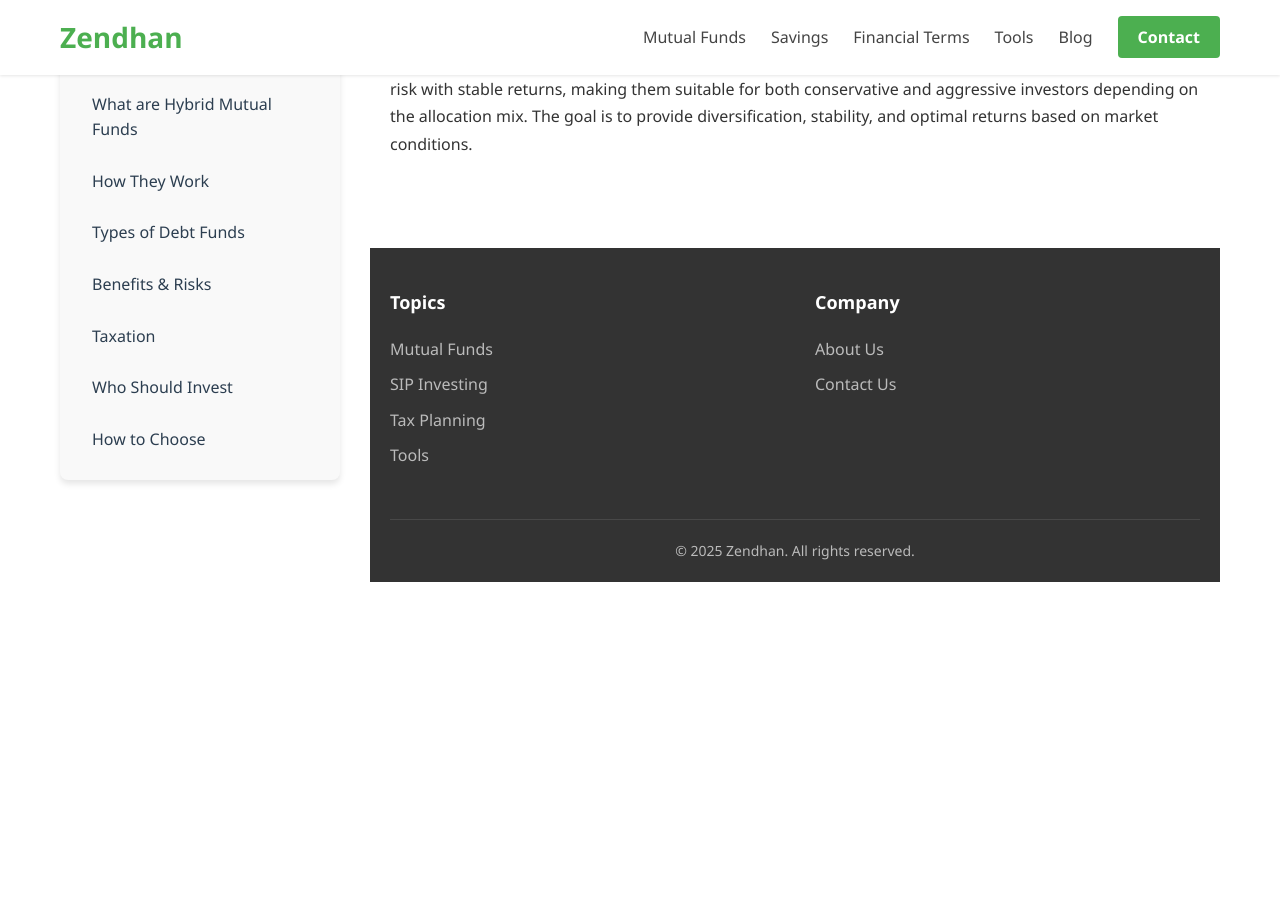
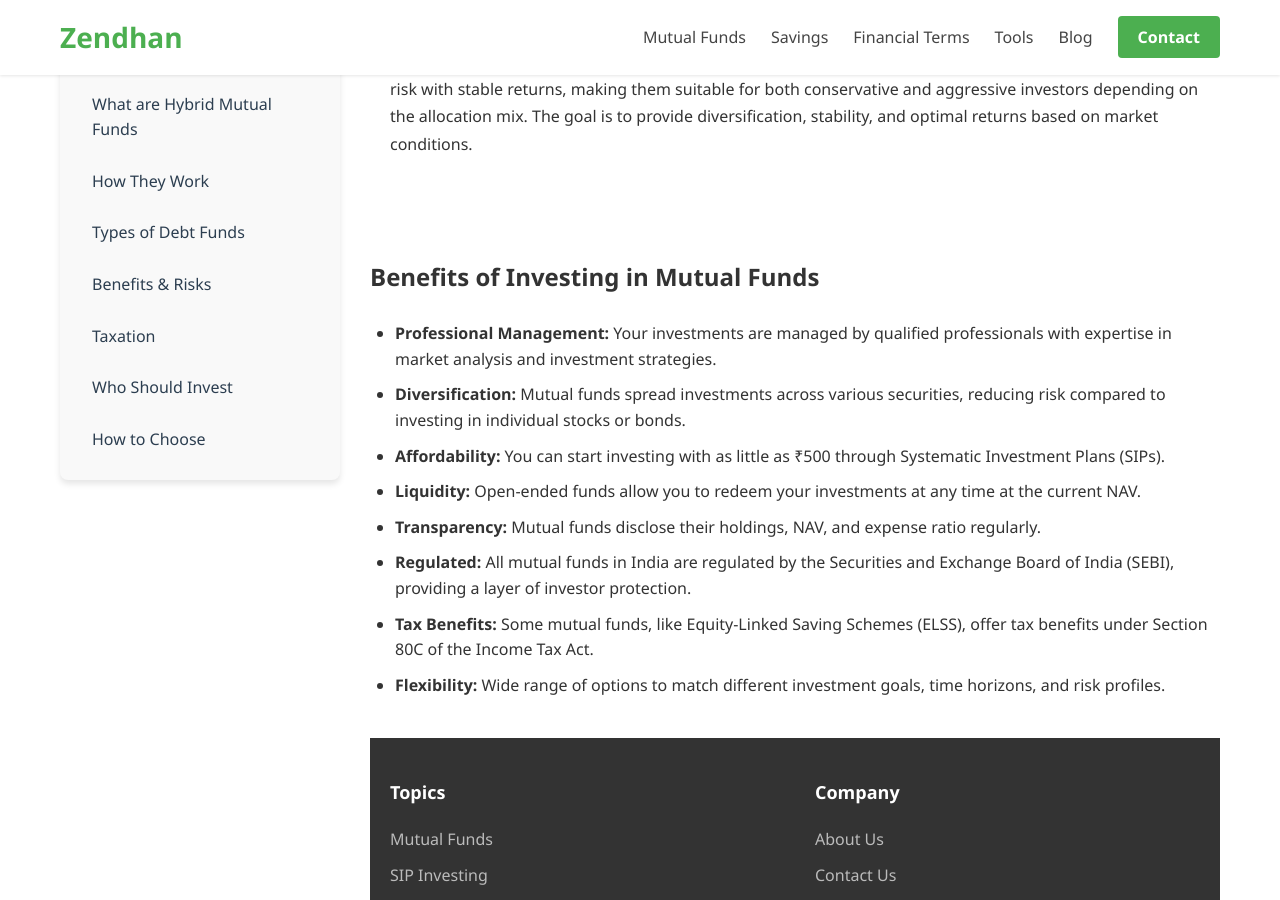
Before and after one commit to nandan11/zendhan, a Jekyll site: the page built from hybrid-funds.html, in a window 1280 px wide and 900 px high, scrolled down 441 px. Built offline with Jekyll 4.4.1, drawn with Linux system fonts in a browser that asks for light colours; before the commit the page ends 1043 px from its top, so only the background shows below that.

Commit message:
Update hybrid-funds.html

```diff
--- a/hybrid-funds.html
+++ b/hybrid-funds.html
@@ -35,6 +35,19 @@ custom_css:
 
      </div>
   </div>
+   <div class="content-block">
+        <h2 id="benefits-of-investing">Benefits of Investing in Mutual Funds</h2>
+        <ul>
+            <li><strong>Professional Management:</strong> Your investments are managed by qualified professionals with expertise in market analysis and investment strategies.</li>
+            <li><strong>Diversification:</strong> Mutual funds spread investments across various securities, reducing risk compared to investing in individual stocks or bonds.</li>
+            <li><strong>Affordability:</strong> You can start investing with as little as ₹500 through Systematic Investment Plans (SIPs).</li>
+            <li><strong>Liquidity:</strong> Open-ended funds allow you to redeem your investments at any time at the current NAV.</li>
+            <li><strong>Transparency:</strong> Mutual funds disclose their holdings, NAV, and expense ratio regularly.</li>
+            <li><strong>Regulated:</strong> All mutual funds in India are regulated by the Securities and Exchange Board of India (SEBI), providing a layer of investor protection.</li>
+            <li><strong>Tax Benefits:</strong> Some mutual funds, like Equity-Linked Saving Schemes (ELSS), offer tax benefits under Section 80C of the Income Tax Act.</li>
+            <li><strong>Flexibility:</strong> Wide range of options to match different investment goals, time horizons, and risk profiles.</li>
+        </ul>
+    </div>
 </main>
 <div>
 <div>
```
